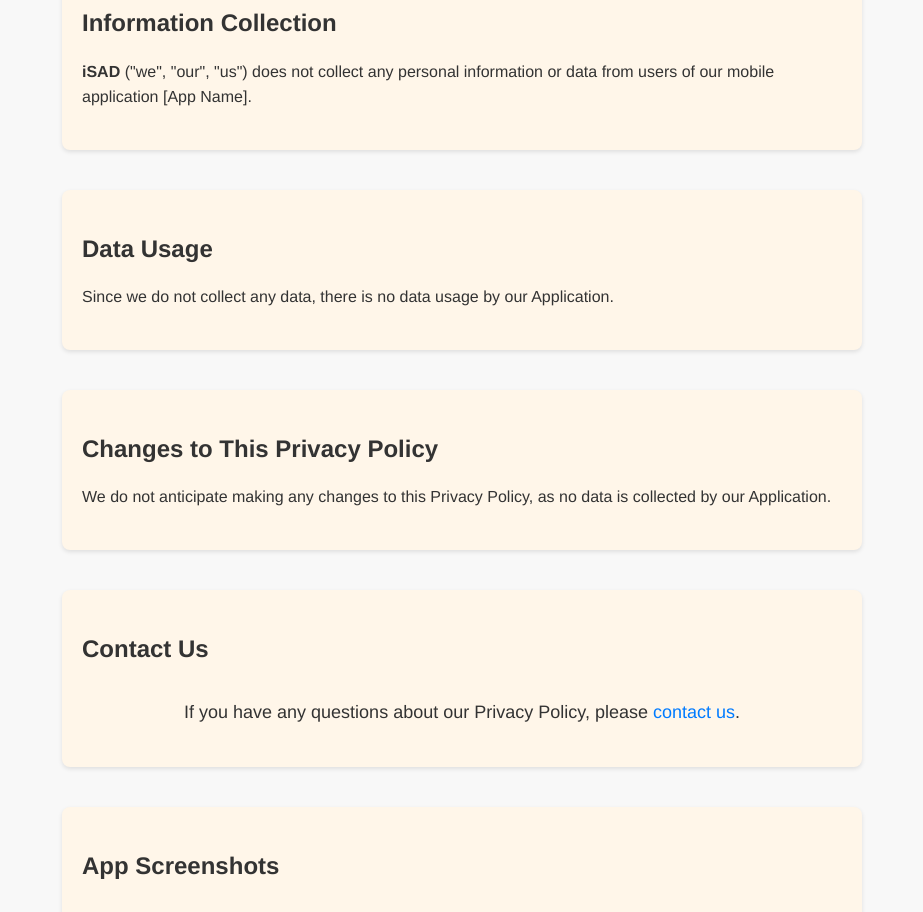
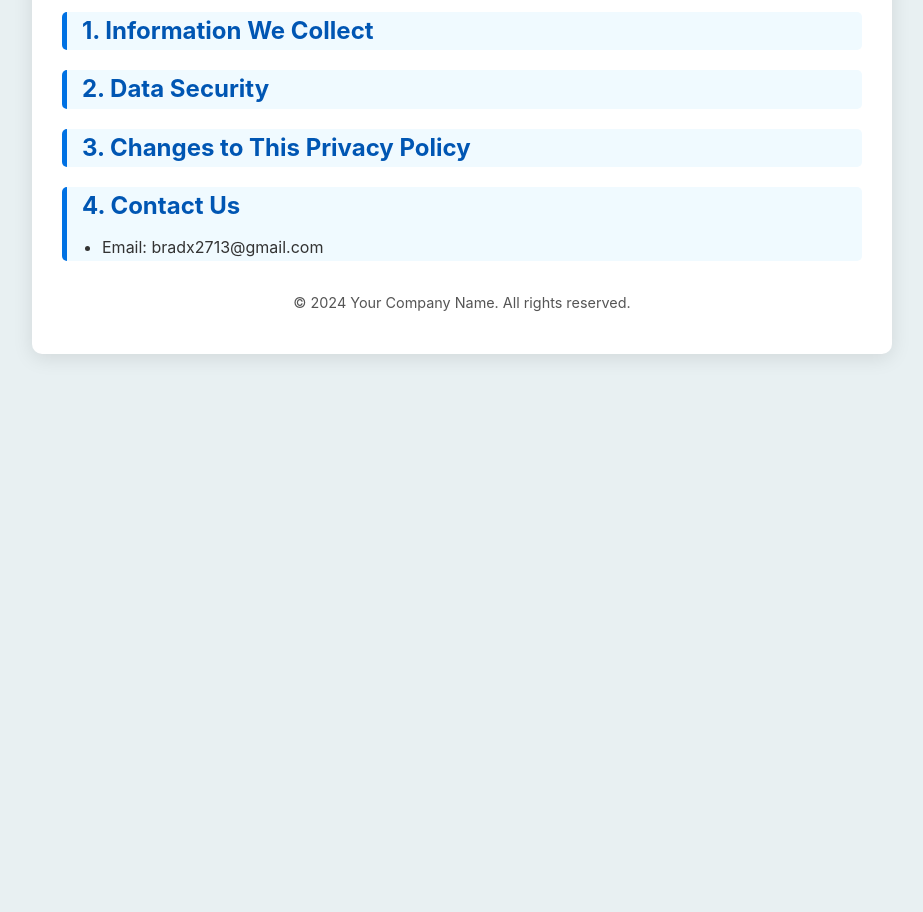
Before and after one commit to sirx2713/iSAD-Application-Privacy-Policy, a plain HTML site: page index.html in a window 1280 px wide. Shown: the part 149-1061 px from the top of the page, without its empty margins (178-1101 px from the left). After the commit the page ends 800 px from the top, so only its background shows below. Drawn offline with Linux system fonts and the light colour scheme; grey boxes are pictures that could not be loaded.

Commit message:
Update index.html

```diff
--- a/index.html
+++ b/index.html
@@ -3,117 +3,136 @@
 <head>
     <meta charset="UTF-8">
     <meta name="viewport" content="width=device-width, initial-scale=1.0">
-    <title>iSAD Privacy Policy</title>
-    <link rel="stylesheet" href="styles.css">
+    <title>Privacy Policy</title>
     <style>
         body {
-            font-family: "Helvetica Neue", Helvetica, Arial, sans-serif;
+            font-family: -apple-system, BlinkMacSystemFont, "Segoe UI", Roboto, "Helvetica Neue", Arial, sans-serif;
             line-height: 1.6;
+            margin: 0;
+            padding: 20px;
+            background-color: #e8f0f2;
+            color: #333;
+        }
+
+        .container {
             max-width: 800px;
             margin: 0 auto;
-            padding: 20px;
-            color: #333;
-            background-color: #f8f8f8;
+            background: white;
+            padding: 30px;
+            border-radius: 10px;
+            box-shadow: 0 4px 20px rgba(0, 0, 0, 0.1);
         }
-        h1, h2, h3 {
-            color: #333;
+
+        h1 {
+            font-size: 2.5em;
+            margin-bottom: 20px;
+            text-align: center;
+            color: #0071e3;
         }
+
+        .section {
+            margin-bottom: 20px;
+            border-left: 5px solid #0071e3;
+            padding-left: 15px;
+            background: #f0faff;
+            border-radius: 5px;
+            transition: background 0.3s;
+        }
+
+        .section:hover {
+            background: #d1e7fd;
+        }
+
+        h2 {
+            font-size: 1.5em;
+            margin-top: 15px;
+            margin-bottom: 10px;
+            cursor: pointer;
+            color: #0056b3;
+        }
+
+        ul {
+            margin: 10px 0;
+            padding-left: 20px;
+            list-style: disc;
+        }
+
         p {
-            margin-bottom: 20px;
+            margin: 10px 0;
+            color: #555;
         }
-        .header {
-            text-align: center;
-            margin-bottom: 30px;
+
+        .content {
+            display: none; /* Hide content initially */
+            padding: 10px 0;
+            background: #f9f9f9;
+            border-radius: 5px;
+            transition: max-height 0.2s ease-out;
         }
-        .header h1 {
-            font-size: 28px;
-            font-weight: bold;
-        }
-        .section {
-            margin-bottom: 40px;
-            background-color: #FFF6E9;
-            padding: 20px;
-            border-radius: 8px;
-            box-shadow: 0 2px 4px rgba(0,0,0,0.1);
-        }
-        .section h2 {
-            font-size: 24px;
-            margin-bottom: 15px;
-            font-weight: bold;
-            color: #333;
-        }
-        .contact {
+
+        .footer {
             margin-top: 30px;
             text-align: center;
-            font-size: 18px;
+            font-size: 0.9em;
+            color: #777;
         }
-        .contact a {
-            color: #007bff;
-            text-decoration: none;
-            transition: color 0.3s;
+
+        @media (max-width: 600px) {
+            .container {
+                padding: 20px;
             }
-        .contact a:hover {
-            color: #0056b3;
+            h1 {
+                font-size: 2em;
             }
-        .app-images {
-            margin-top: 30px;
-            text-align: center;
+            h2 {
+                font-size: 1.3em;
             }
-        .app-images img {
-            max-width: 100%;
-            height: auto;
-            border-radius: 8px;
-            box-shadow: 0 2px 4px rgba(0,0,0,0.1);
-            margin-bottom: 20px;
         }
     </style>
-    <script>
-        // JavaScript to show a confirmation message when the contact link is clicked
-        function showContactConfirmation() {
-            alert("For any questions about our Privacy Policy, please contact us at bradx2713@gmail.com.");
-        }
-    </script>
 </head>
 <body>
-<div class="header">
-    <h1>iSAD Privacy Policy</h1>
+    <div class="container">
+        <h1>Privacy Policy</h1>
+
+        <div class="section">
+            <h2 class="toggle">1. Information We Collect</h2>
+            <p class="content">Our app does not collect, use, or share any personal or sensitive information from users.</p>
         </div>
 
         <div class="section">
-    <h2>Information Collection</h2>
-    <p><strong>iSAD</strong> ("we", "our", "us") does not collect any personal information or data from users of our mobile application [App Name].</p>
+            <h2 class="toggle">2. Data Security</h2>
+            <p class="content">Since we do not collect any personal data, there are no security measures specifically implemented for personal data. However, we take general security measures to ensure the app operates securely.</p>
         </div>
 
         <div class="section">
-    <h2>Data Usage</h2>
-    <p>Since we do not collect any data, there is no data usage by our Application.</p>
+            <h2 class="toggle">3. Changes to This Privacy Policy</h2>
+            <p class="content">We may update our Privacy Policy from time to time. Any changes will be reflected on this page.</p>
         </div>
 
         <div class="section">
-    <h2>Changes to This Privacy Policy</h2>
-    <p>We do not anticipate making any changes to this Privacy Policy, as no data is collected by our Application.</p>
+            <h2 class="toggle">4. Contact Us</h2>
+            <p class="content">If you have any questions about this Privacy Policy, please contact us:</p>
+            <ul>
+                <li>Email: bradx2713@gmail.com</li>
+            </ul>
         </div>
 
-<div class="section">
-    <h2>Contact Us</h2>
-    <p class="contact">If you have any questions about our Privacy Policy, please <a href="javascript:void(0);" onclick="showContactConfirmation();">contact us</a>.</p>
+        <div class="footer">
+            <p>&copy; 2024 Your Company Name. All rights reserved.</p>
+        </div>
     </div>
 
-<div class="pictures">
-    <h2>App Screenshots</h2>
-    <div class="app-images">
-        <img src="screen1.png" alt="App Screenshot 1">
-        <img src="screen2.png" alt="App Screenshot 2">
-        <img src="screen3.png" alt="App Screenshot 3">
-        <img src="screen4.png" alt="App Screenshot 4">
-        <img src="screen5.png" alt="App Screenshot 5">
-        <img src="screen6.png" alt="App Screenshot 6">
-        <img src="screen7.png" alt="App Screenshot 7">
-        <img src="screen8.png" alt="App Screenshot 8">
-        <img src="screen9.png" alt="App Screenshot 9">
-        <img src="screen10.png" alt="App Screenshot 10">
-        <!-- Add more images as needed -->
-    </div>
-</div>
+    <script>
+        document.addEventListener("DOMContentLoaded", () => {
+            const toggles = document.querySelectorAll('.toggle');
+
+            toggles.forEach(toggle => {
+                toggle.addEventListener('click', () => {
+                    const content = toggle.nextElementSibling;
+                    content.style.display = content.style.display === "block" ? "none" : "block";
+                });
+            });
+        });
+    </script>
 </body>
 </html>
```
Lines whose indentation alone changed are shown as unchanged.
